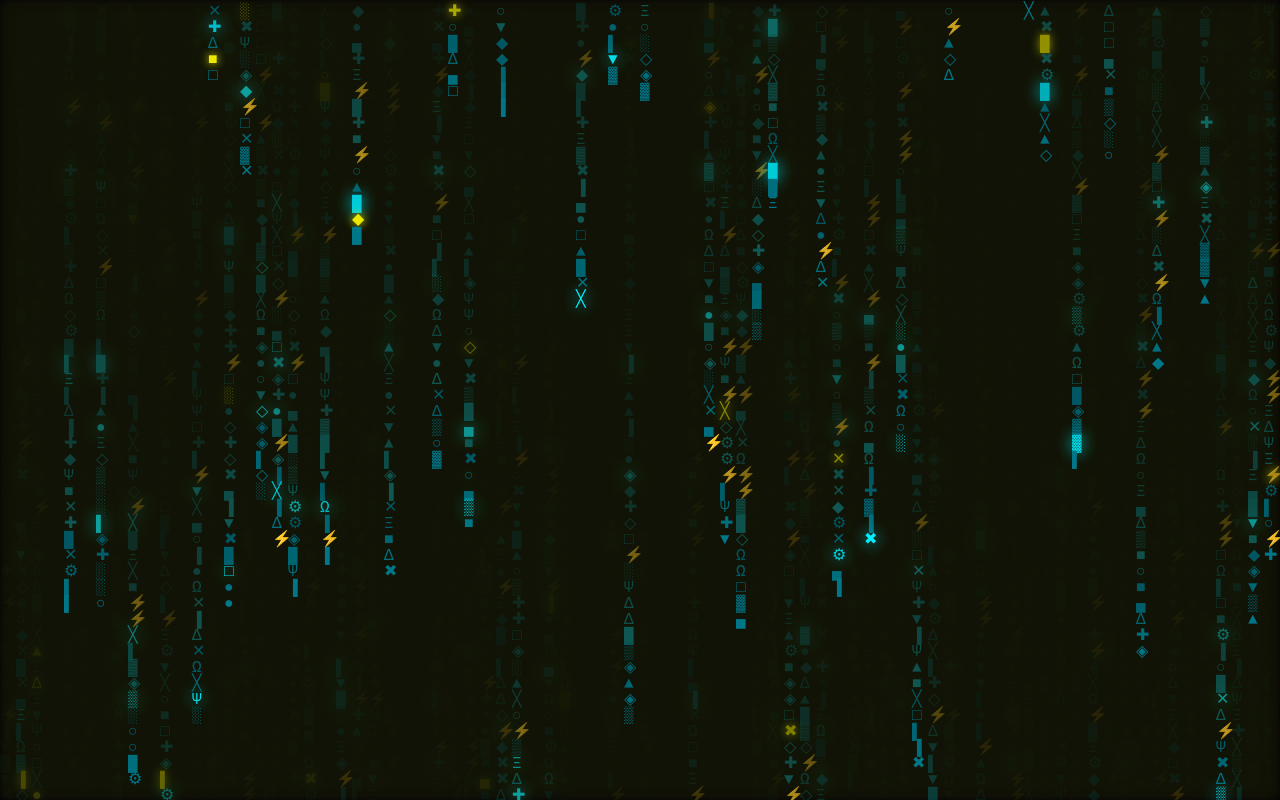
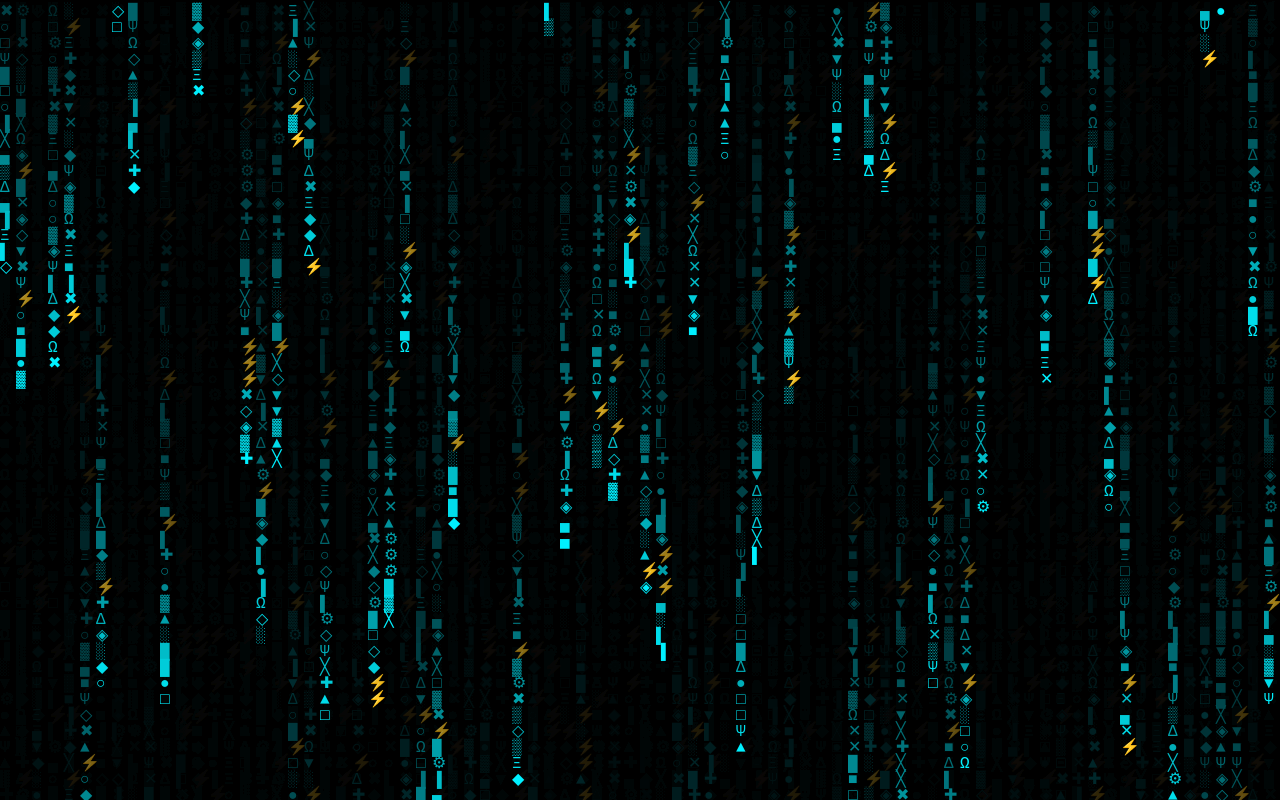
Before and after one commit to billybox1926-jpg/Cybertronian-Code-Rain, a plain HTML site: page index.html in a window 1280 px wide. Drawn offline with Linux system fonts and the light colour scheme.

Commit message:
Remove flashing color pops — single steady cyan for photosensitivity safety

```diff
--- a/index.html
+++ b/index.html
@@ -39,25 +39,18 @@
             ctx.fillStyle = 'rgba(0, 0, 0, 0.08)';
             ctx.fillRect(0, 0, canvas.width, canvas.height);
 
-            // Glowing blue/teal theme for AllSpark energy
+            // Calm, non-flashing color scheme — no per-frame random color pops,
+            // which could trigger photosensitive epilepsy. The fade overlay
+            // (line above) still renders the bright-head / dim-tail trail.
             ctx.font = fontSize + 'px monospace';
+            ctx.shadowBlur = 0;
 
             for (let i = 0; i < rainDrops.length; i++) {
                 const text = alphabet[Math.floor(Math.random() * alphabet.length)];
 
-                // Randomly highlight the "lead" character in pure white/gold energy
-                if (Math.random() > 0.98) {
-                    ctx.fillStyle = '#fffb00'; // Gold surge
-                    ctx.shadowColor = '#fffb00';
-                    ctx.shadowBlur = 10;
-                } else if (Math.random() > 0.90) {
-                    ctx.fillStyle = '#00f0ff'; // Bright neon cyan
-                    ctx.shadowColor = '#00f0ff';
-                    ctx.shadowBlur = 15;
-                } else {
-                    ctx.fillStyle = '#007788'; // Dimmer trailing teal
-                    ctx.shadowBlur = 0;
-                }
+                // Single stable color; the head is brightest because it is the
+                // most recently drawn glyph, the tail dims via the fade overlay.
+                ctx.fillStyle = '#00f0ff';
 
                 ctx.fillText(text, i * fontSize, rainDrops[i] * fontSize);
 
```
